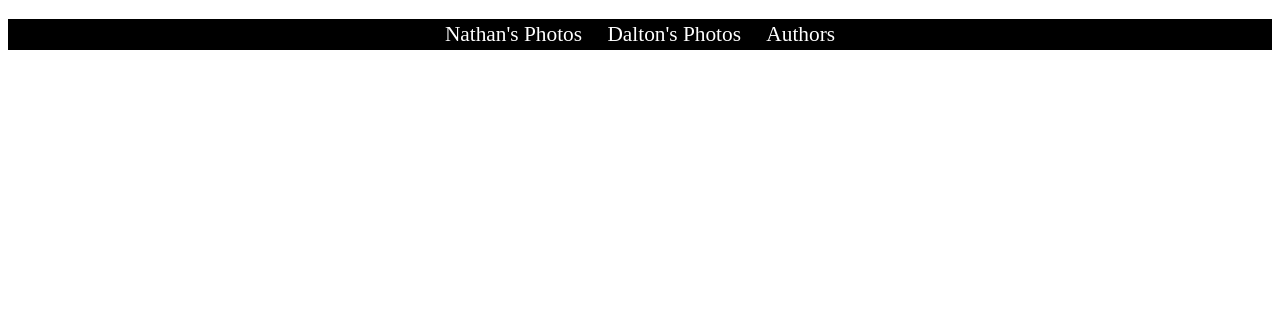
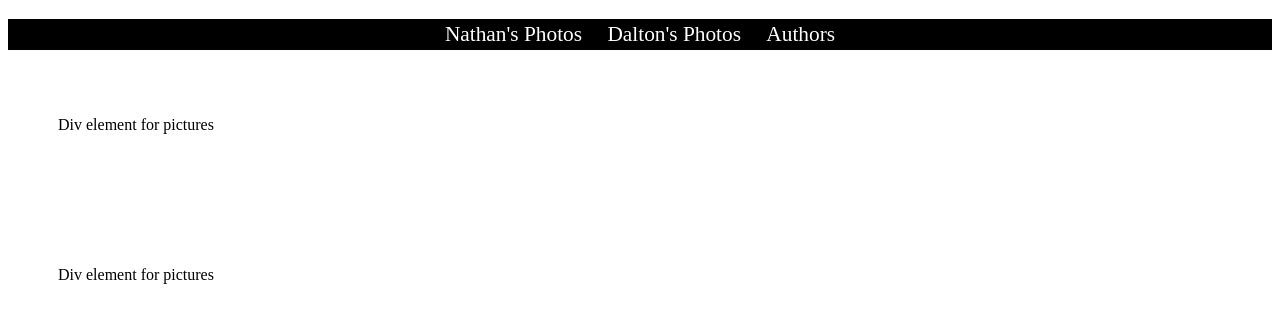
Before and after one commit to nchurch250/MidtermProject, a plain HTML site: page index.html in a window 1280 px wide. Shown: the part 61-384 px from the top of the page. Drawn offline with Linux system fonts and the light colour scheme.

Commit message:
added div elements

```diff
--- a/index.html
+++ b/index.html
@@ -20,7 +20,13 @@
         <a href="./author.html">Authors</a>
     </nav>
 
+    <div>
+        <p>Div element for pictures</p>
+    </div>
 
+    <div>
+        <p>Div element for pictures</p>
+    </div>
 
 </body>
 
--- a/styles/midterm.css
+++ b/styles/midterm.css
@@ -9,3 +9,7 @@ nav a {
     padding: 10px;
     color: white;
 }
+
+div {
+    padding: 50px;
+}
```
